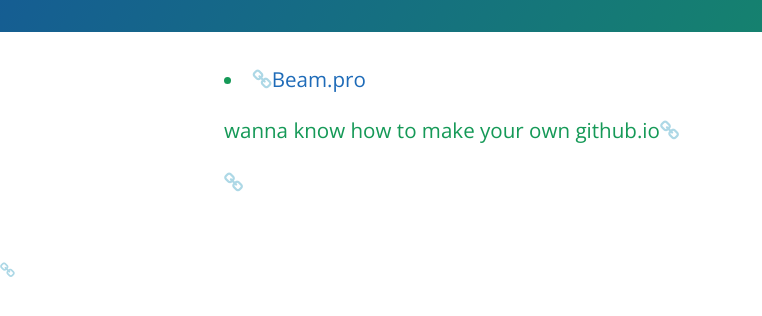
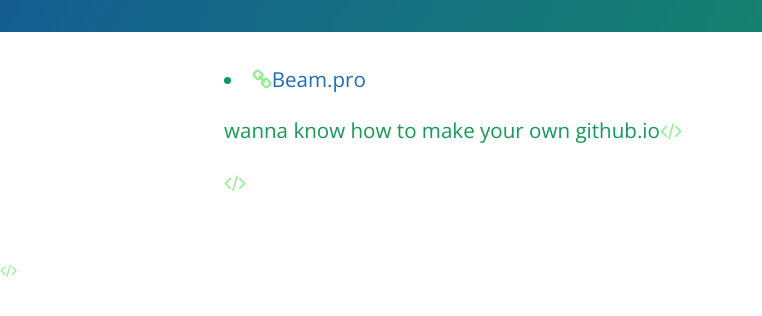
Before and after one commit to TheSpaceArmy/BaconSpace.github.io, a plain HTML site: page index.html in a window 1280 px wide. Shown: the part 238-554 px from the top of the page, 0-762 px from the left. Drawn offline with nearby package versions, Linux system fonts and the light colour scheme.

Commit message:
upddate
update

```diff
--- a/index.html
+++ b/index.html
@@ -18,8 +18,8 @@
 
     <section class="main-content">
       <h3>
-<li><a href="https://beam.pro/bacon_space"><span class="fa fa-link" style="color: lightblue"></span>Beam.pro</a></li>
-<p>wanna know how to make your own github.io<a href="https://pages.github.com/"span class="fa fa-link" style="color: lightblue"></span></p>
+<li><a href="https://beam.pro/bacon_space"><span class="fa fa-link" style="color: lightgreen"></span>Beam.pro</a></li>
+<p>wanna know how to make your own github.io<a href="https://pages.github.com/"span class="fa fa-code" style="color: lightgreen"></span></p>
 <h3>
 
 
```
